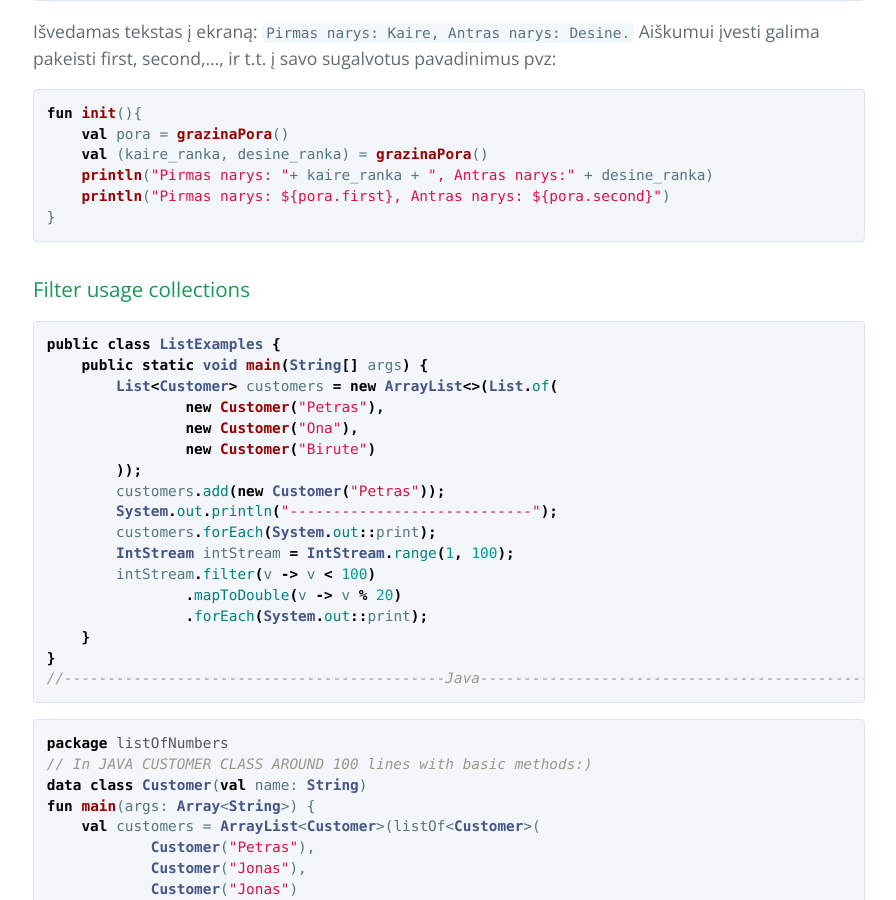
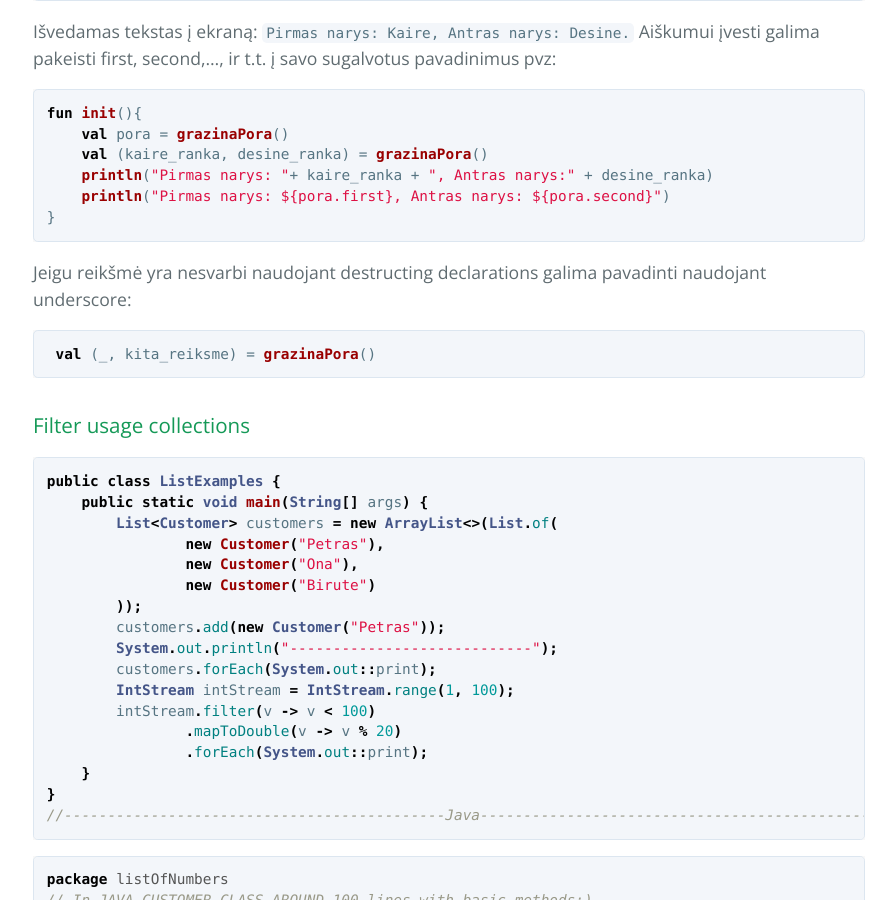
Before and after one commit to eif-courses/Java-Lecture-Notes, a Jekyll site: the page built from _posts/2017-10-29-overloading-kotlin-vs-java.md, in a window 1280 px wide and 900 px high, scrolled down 3570 px. Shown: the whole window, without its empty margins (191-1087 px from the left). Built offline with Jekyll 4.4.1, drawn with Linux system fonts in a browser that asks for light colours.

Commit message:
Update 2017-10-29-overloading-kotlin-vs-java.md

````diff
--- a/_posts/2017-10-29-overloading-kotlin-vs-java.md
+++ b/_posts/2017-10-29-overloading-kotlin-vs-java.md
@@ -147,6 +147,10 @@ fun init(){
     println("Pirmas narys: ${pora.first}, Antras narys: ${pora.second}")
 }
 ```
+Jeigu reikšmė yra nesvarbi naudojant destructing declarations galima pavadinti naudojant underscore:
+```kotlin
+ val (_, kita_reiksme) = grazinaPora()
+ ```
 
 ### Filter usage collections
 
````
